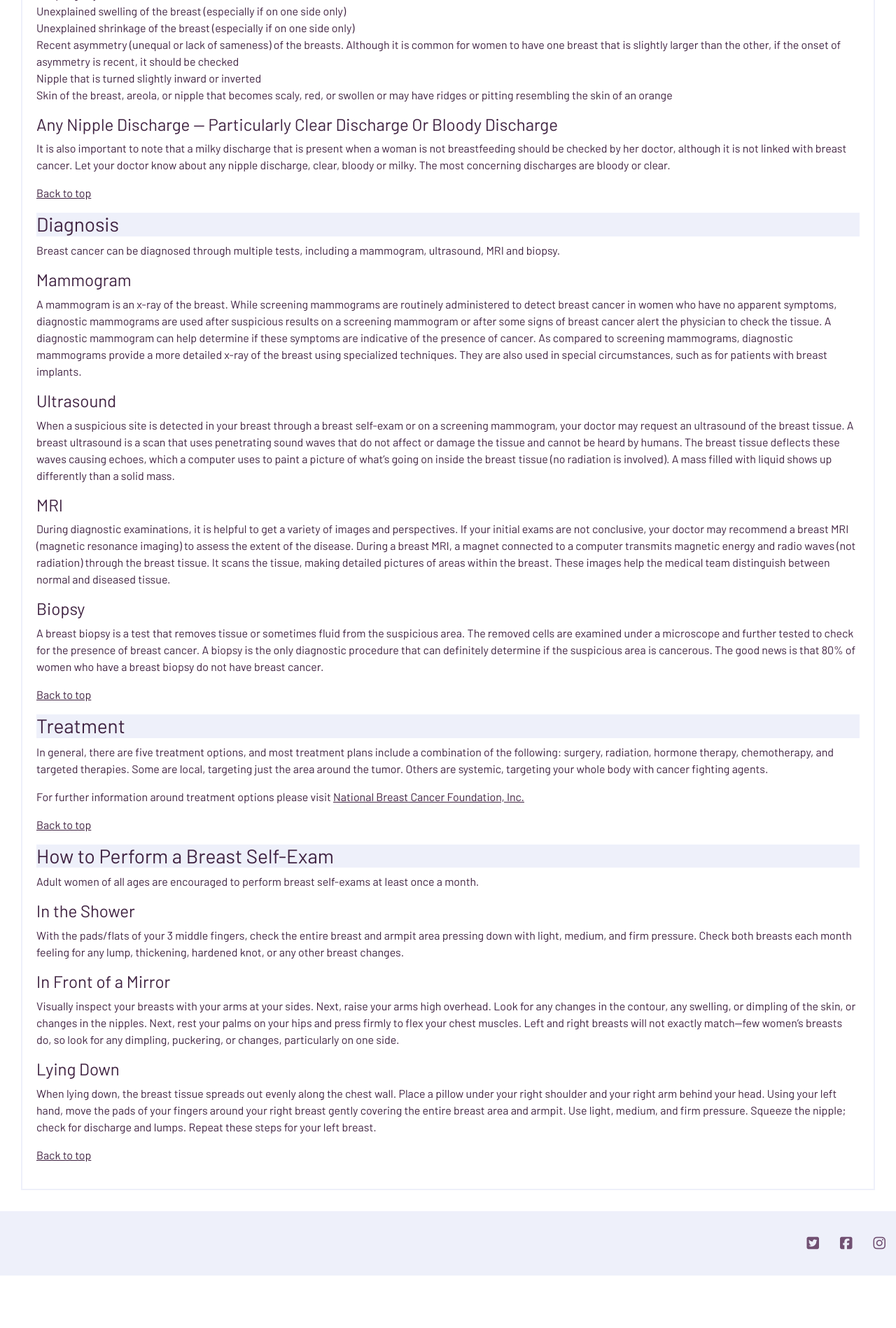
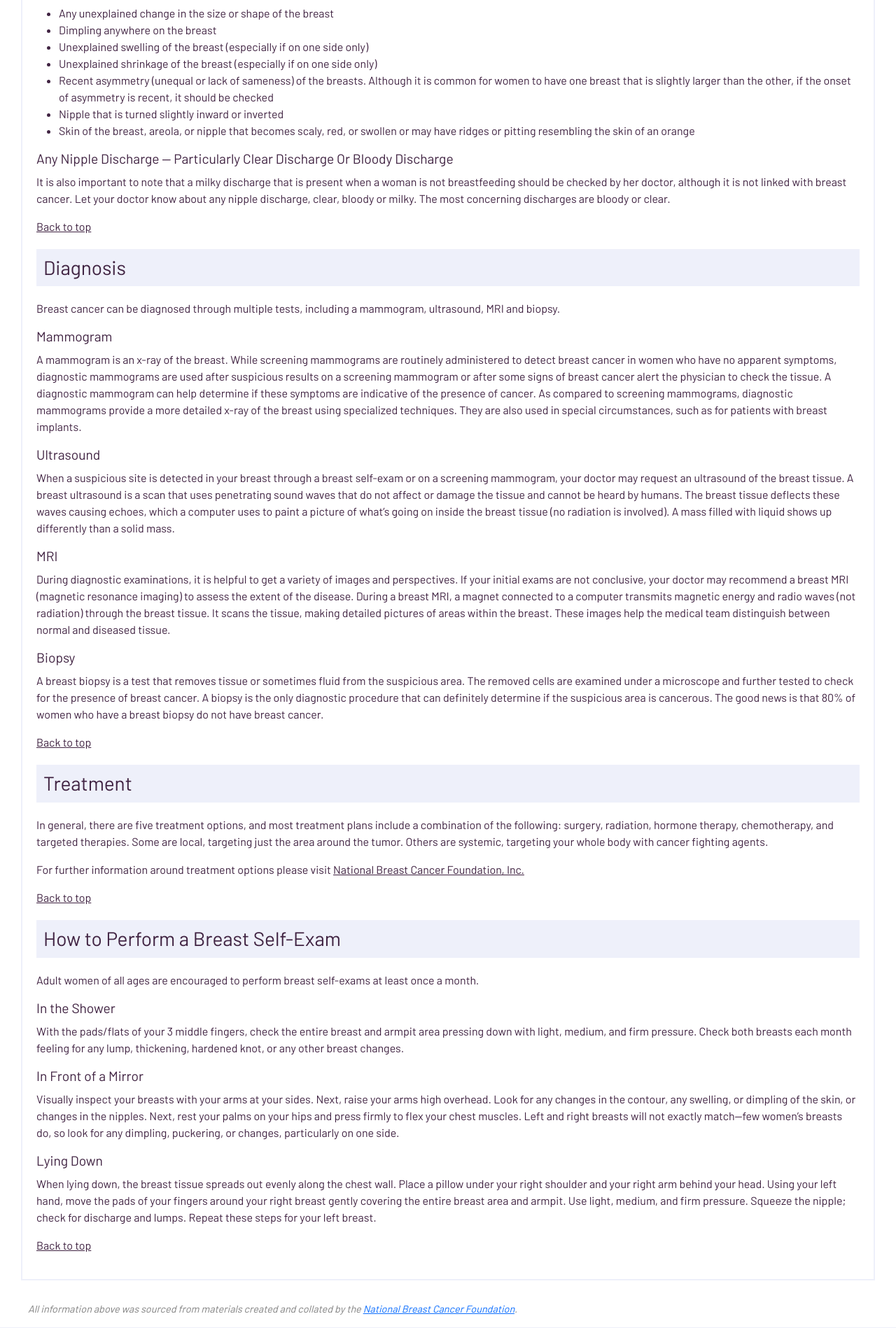
Before and after one commit to Sharon-B/BreastCancerAwarenessBakingApp, a Flask app: page /awareness in a window 1280 px wide. Shown: the part 1178-3076 px from the top of the page at 70% size. Before the commit the page ends 3001 px from the top, so only its background shows below. Run offline with Flask 2, Linux system fonts and the light colour scheme; some libraries are stand-ins or nearby versions.

Commit message:
Layout tweaks and added disclaimer link

```diff
--- a/static/css/style.css
+++ b/static/css/style.css
@@ -141,7 +141,7 @@ footer {
     margin: 30px;
     padding: 20px;
 }
-.awareness-content ul {
+.awareness-content .awareness-header-list {
     list-style-type: none;
     padding-left: 0;
 }
@@ -152,7 +152,13 @@ footer {
     color:#866c88;
 }
 .awareness-content h3 {
+    padding: 10px;
+    margin: 20px 0;
     background-color: #eef0fa;
+}
+.awareness-content h4 {
+    font-size: 1.2rem;
+    margin-bottom: 10px;
 }
 .awareness-title {
     font-size: 2.5rem;
@@ -163,3 +169,9 @@ footer {
     font-family: 'Sacramento', sans-serif;
     text-align: center!important;
 }
+.awareness-disclaimer {
+    padding-left: 40px;
+    font-size: 0.9rem;
+    font-style: italic;
+    color: grey;
+}
--- a/templates/awareness.html
+++ b/templates/awareness.html
@@ -4,7 +4,7 @@
 <h2 class="awareness-title" id="awareness-header">Awareness</h2>
 <h2 class="awareness-heading">About Breast Cancer</h2>
 <div class="awareness-content">
-<ul>
+<ul class="awareness-header-list">
     <li>
         <a href="#what-is-breast-cancer">What is Breast Cancer?</a>
     </li>
@@ -145,6 +145,8 @@
 </p>
 </div>
 
-
+<p class="awareness-disclaimer">
+    All information above was sourced from materials created and collated by the <a href="https://www.nationalbreastcancer.org/">National Breast Cancer Foundation</a>.
+</p>
 
 {% endblock %}
```
